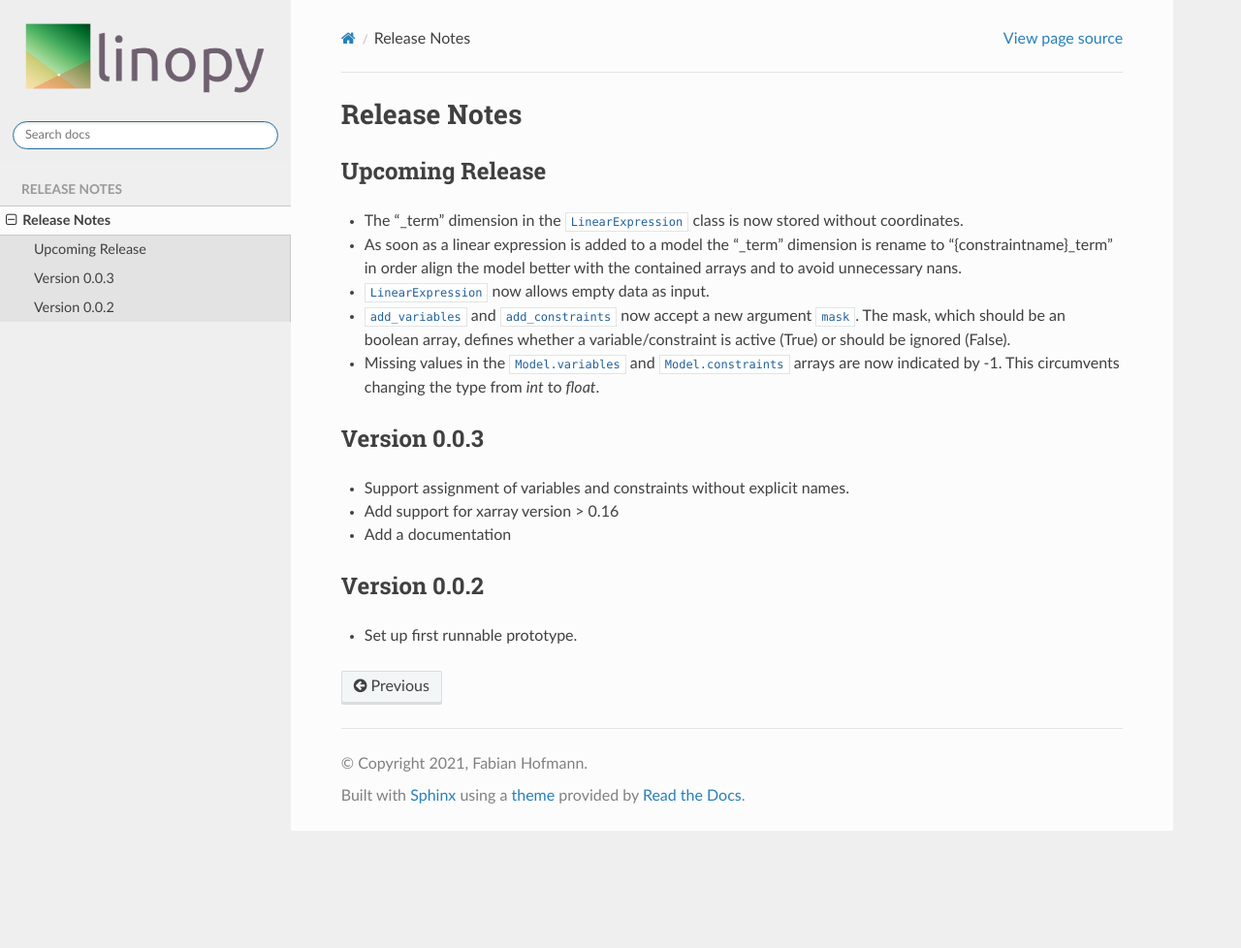
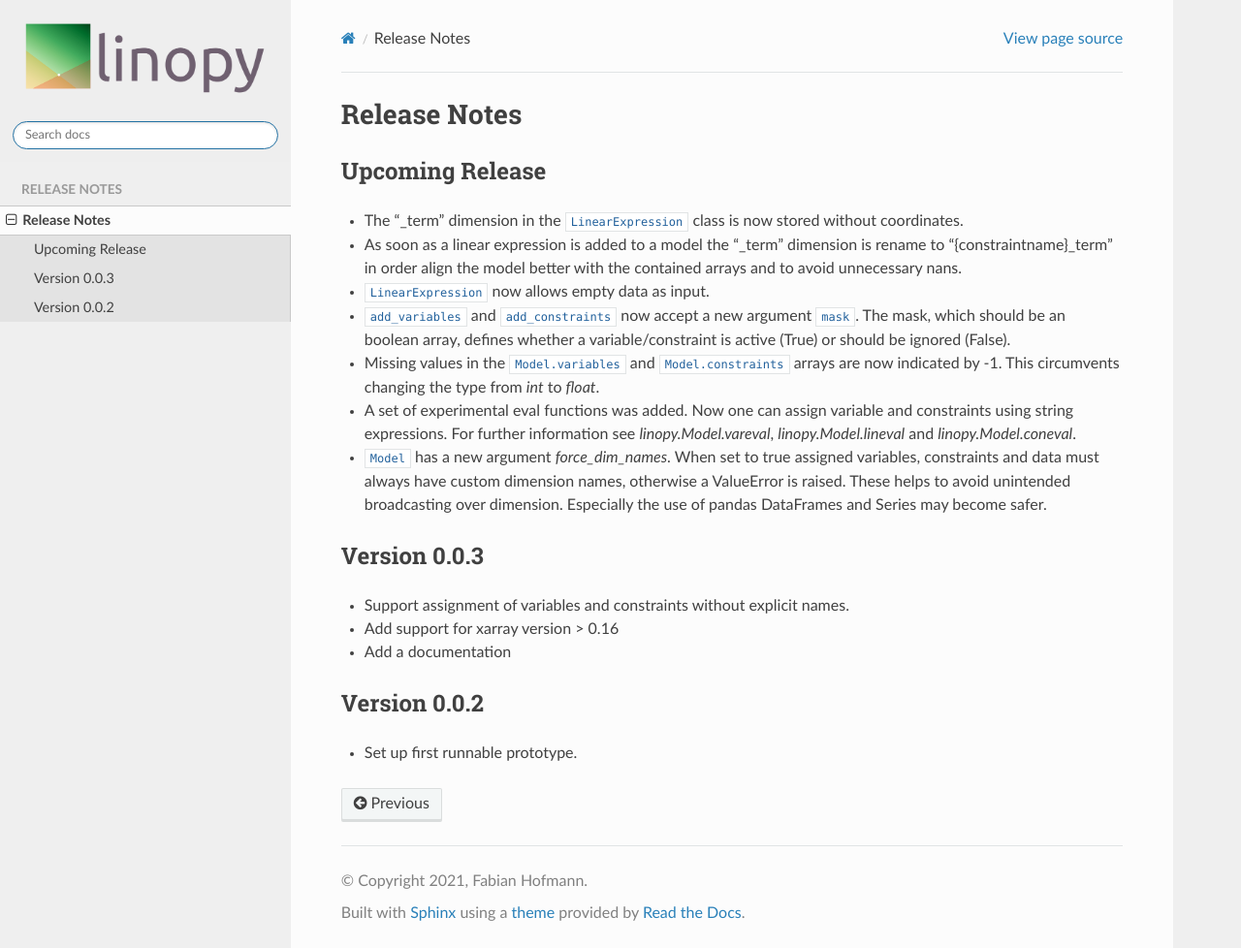
Before and after one commit to PyPSA/linopy, a Sphinx documentation site: the page built from doc/release_notes.rst, in a window 1280 px wide and 978 px high. Shown: the whole window at 97% size. Built offline with Sphinx 7.4.7 and the Read the Docs theme 2.0.0, drawn with Linux system fonts in a browser that asks for light colours; pages that are not in the unit, such as notebooks, are missing from menus.

Commit message:
doc: update release notes      add module autosummary for linopy.eval

```diff
--- /dev/null
+++ b/doc/api-eval.rst
@@ -0,0 +1,5 @@
+
+
+.. automodapi:: linopy.eval
+    :no-inheritance-diagram:
+    :skip: warn
--- a/doc/api-model.rst
+++ b/doc/api-model.rst
@@ -6,3 +6,7 @@
     :skip: Dataset
     :skip: to_netcdf
     :skip: to_file
+    :skip: NamedTemporaryFile
+    :skip: gettempdir
+    :skip: merge
+    :skip: Expr
--- a/doc/index.rst
+++ b/doc/index.rst
@@ -94,6 +94,7 @@
    api-model
    api-solvers
    api-io
+   api-eval
 
 
 .. toctree::
--- a/doc/release_notes.rst
+++ b/doc/release_notes.rst
@@ -9,6 +9,8 @@
 * ``LinearExpression`` now allows empty data as input.
 * ``add_variables`` and ``add_constraints`` now accept a new argument ``mask``. The mask, which should be an boolean array, defines whether a variable/constraint is active (True) or should be ignored (False).
 * Missing values in the ``Model.variables`` and ``Model.constraints`` arrays are now indicated by -1. This circumvents changing the type from `int` to `float`.
+* A set of experimental eval functions was added. Now one can assign variable and constraints using string expressions. For further information see `linopy.Model.vareval`, `linopy.Model.lineval` and `linopy.Model.coneval`.
+* ``Model`` has a new argument `force_dim_names`. When set to true assigned variables, constraints and data must always have custom dimension names, otherwise a ValueError is raised. These helps to avoid unintended broadcasting over dimension. Especially the use of pandas DataFrames and Series may become safer.
 
 Version 0.0.3
 -------------
```
